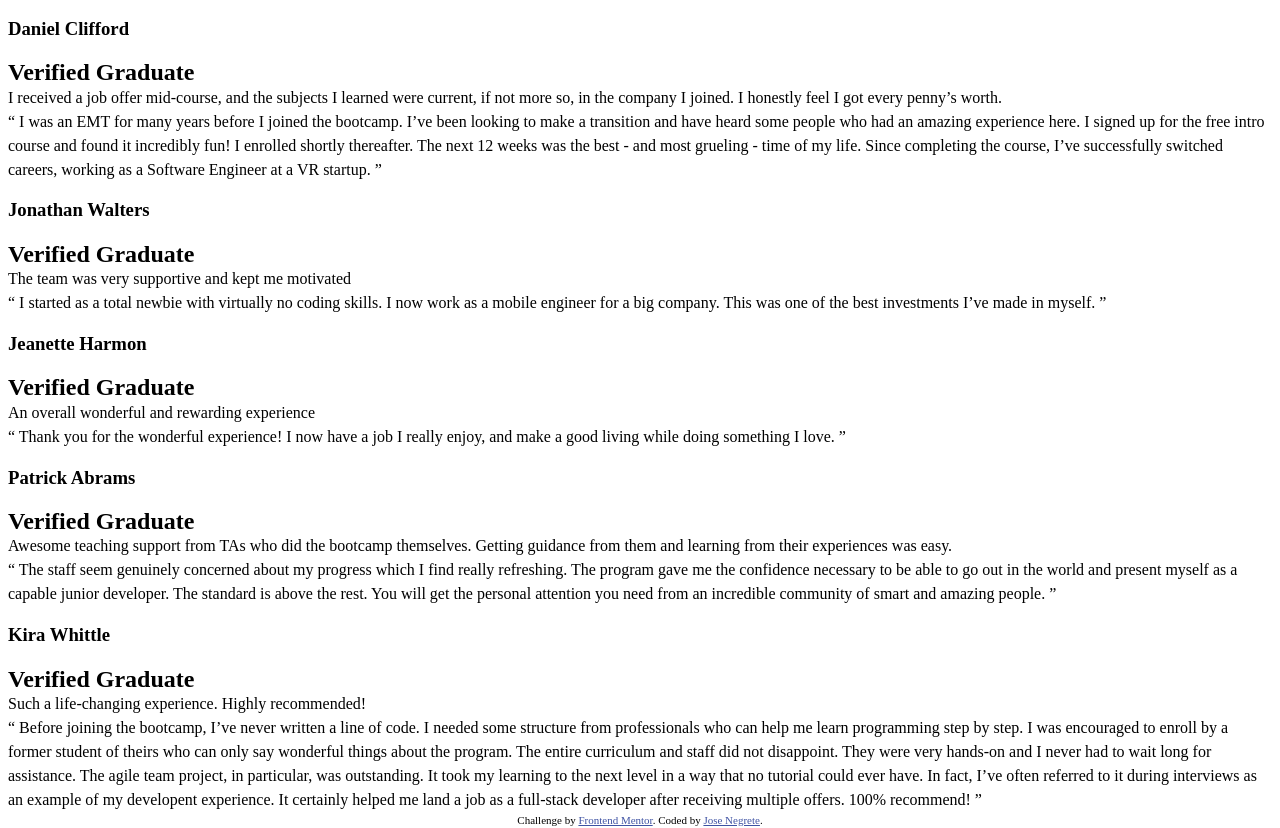
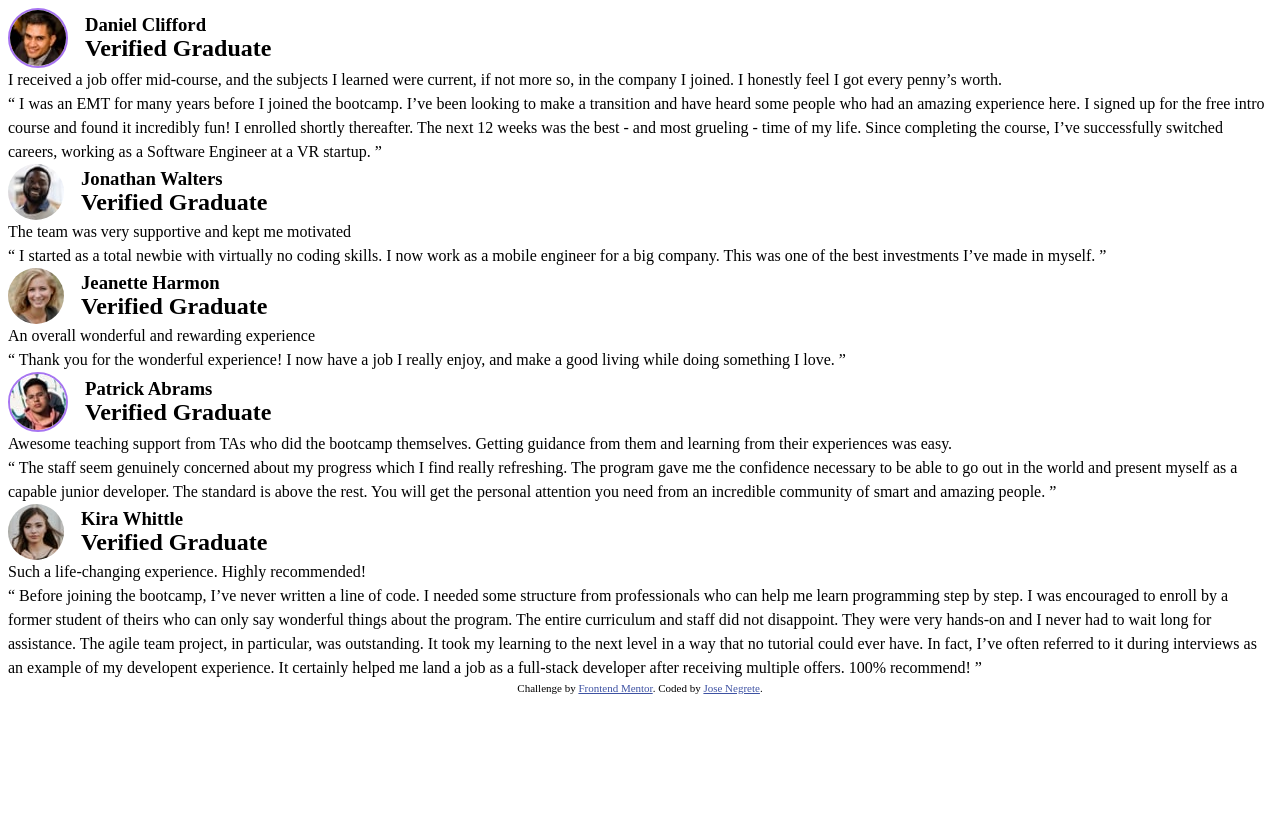
Before and after one commit to josenegrete123/Testimonial-Grid-Project, a plain HTML site: page index.html in a window 1280 px wide. Drawn offline with Linux system fonts and the light colour scheme.

Commit message:
added styles to the photos and more html elements

```diff
--- a/index.html
+++ b/index.html
@@ -23,80 +23,118 @@
   <main>
     <article class="first">
       <section class="header">
+        <div class="profile_image">
+          <img src="images/image-daniel.jpg" alt="face of a man">
+        </div>
+        <div class="name-container">
           <h1 class="header__name">Daniel Clifford</h1>
           <h2 class="header__title">Verified Graduate</h2>
+        </div>
       </section>
 
       <section class="review">
+        <p>
           I received a job offer mid-course, and the subjects I learned were current, if not more so,
           in the company I joined. I honestly feel I got every penny’s worth.
+        </p>
       </section>
 
       <section class="quote">
+        <p>
           “ I was an EMT for many years before I joined the bootcamp. I’ve been looking to make a
           transition and have heard some people who had an amazing experience here. I signed up
           for the free intro course and found it incredibly fun! I enrolled shortly thereafter.
           The next 12 weeks was the best - and most grueling - time of my life. Since completing
           the course, I’ve successfully switched careers, working as a Software Engineer at a VR startup. ”
+        </p>
       </section>
     </article>
 
     <article class="second">
       <section class="header">
+        <div class="profile_image">
+          <img src="images/image-jonathan.jpg" alt="face of a man">
+        </div>
+        <div class="name-container">
           <h1 class="header__name">Jonathan Walters</h1>
           <h2 class="header__title">Verified Graduate</h2>
+        </div>
       </section>
 
-      <section class="review">The team was very supportive and kept me motivated</section>
+      <section class="review"><p>The team was very supportive and kept me motivated</p></section>
 
       <section class="quote">
+        <p>
           “ I started as a total newbie with virtually no coding skills. I now work as a mobile engineer
           for a big company. This was one of the best investments I’ve made in myself. ”
+        </p>
       </section>
     </article>
 
     <article class="third">
       <section class="header">
+        <div class="profile_image">
+          <img src="images/image-jeanette.jpg" alt="picture of a woman">
+        </div>
+        <div class="name-container">
           <h1 class="header__name">Jeanette Harmon</h1>
           <h2 class="header__title">Verified Graduate</h2>
+        </div>
       </section>
 
-      <section class="review">An overall wonderful and rewarding experience</section>
+      <section class="review"><p>An overall wonderful and rewarding experience</p></section>
 
       <section class="quote">
+        <p>
           “ Thank you for the wonderful experience! I now have a job I really enjoy, and make a good living
           while doing something I love. ”
+        </p>
       </section>
     </article>
 
     <article class="fourth">
       <section class="header">
+        <div class="profile_image">
+          <img src="images/image-patrick.jpg" alt="picture of a man">
+        </div>
+        <div class="name-container">
           <h1 class="header__name">Patrick Abrams</h1>
           <h2 class="header__title">Verified Graduate</h2>
+        </div>
       </section>
 
       <section class="review">
+        <p>
           Awesome teaching support from TAs who did the bootcamp themselves. Getting guidance from them and
           learning from their experiences was easy.
+        </p>
       </section>
 
       <section class="quote">
+        <p>
           “ The staff seem genuinely concerned about my progress which I find really refreshing. The program
           gave me the confidence necessary to be able to go out in the world and present myself as a capable
           junior developer. The standard is above the rest. You will get the personal attention you need from
           an incredible community of smart and amazing people. ”
+        </p>
       </section>
     </article>
 
     <article class="fifth">
       <section class="header">
+        <div class="profile_image">
+          <img src="images/image-kira.jpg" alt="picture of a woman">
+        </div>
+        <div class="name-container">
           <h1 class="header__name">Kira Whittle</h1>
           <h2 class="header__title">Verified Graduate</h2>
+        </div>
       </section>
 
-      <section class="review">Such a life-changing experience. Highly recommended!</section>
+      <section class="review"><p>Such a life-changing experience. Highly recommended!</p></section>
 
       <section class="quote">
+        <p>
           “ Before joining the bootcamp, I’ve never written a line of code. I needed some structure from
           professionals who can help me learn programming step by step. I was encouraged to enroll by a former
           student of theirs who can only say wonderful things about the program. The entire curriculum and staff
@@ -105,6 +143,7 @@
           could ever have. In fact, I’ve often referred to it during interviews as an example of my developent
           experience. It certainly helped me land a job as a full-stack developer after receiving multiple offers.
           100% recommend! ”
+        </p>
       </section>
     </article>
 
--- a/style.css
+++ b/style.css
@@ -81,3 +81,26 @@ textarea:not([rows]) {
 :target {
   scroll-margin-block: 5ex;
 }
+
+h1, h2, p {
+    margin: 0;
+}
+
+.header {
+    display: flex;
+    gap: 1.0625em;
+    align-items: center;
+}
+
+.profile_image {
+    border-radius: 2em;
+    overflow: hidden;
+}
+
+.first .profile_image {
+    border: 2px solid #A775F1;
+}
+
+.fourth .profile_image {
+    border: 2px solid #A775F1;
+}
```
Lines whose indentation alone changed are shown as unchanged.
